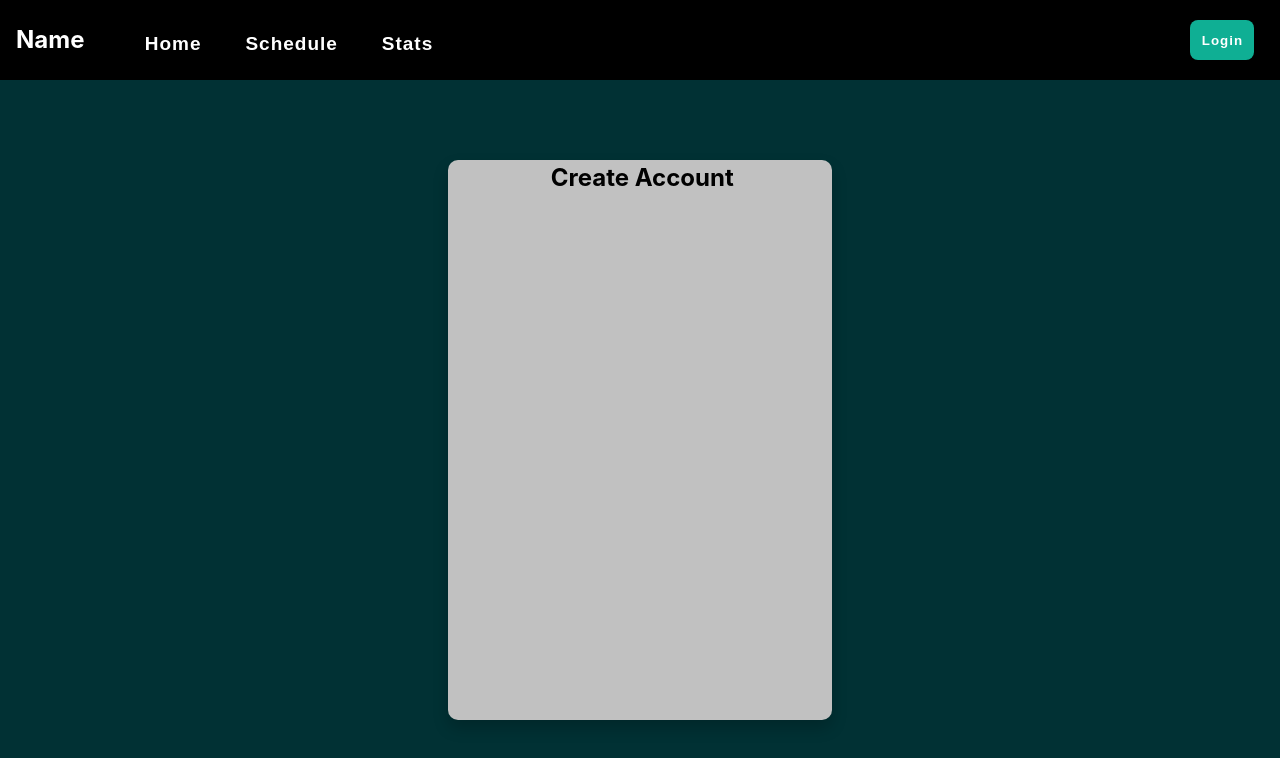
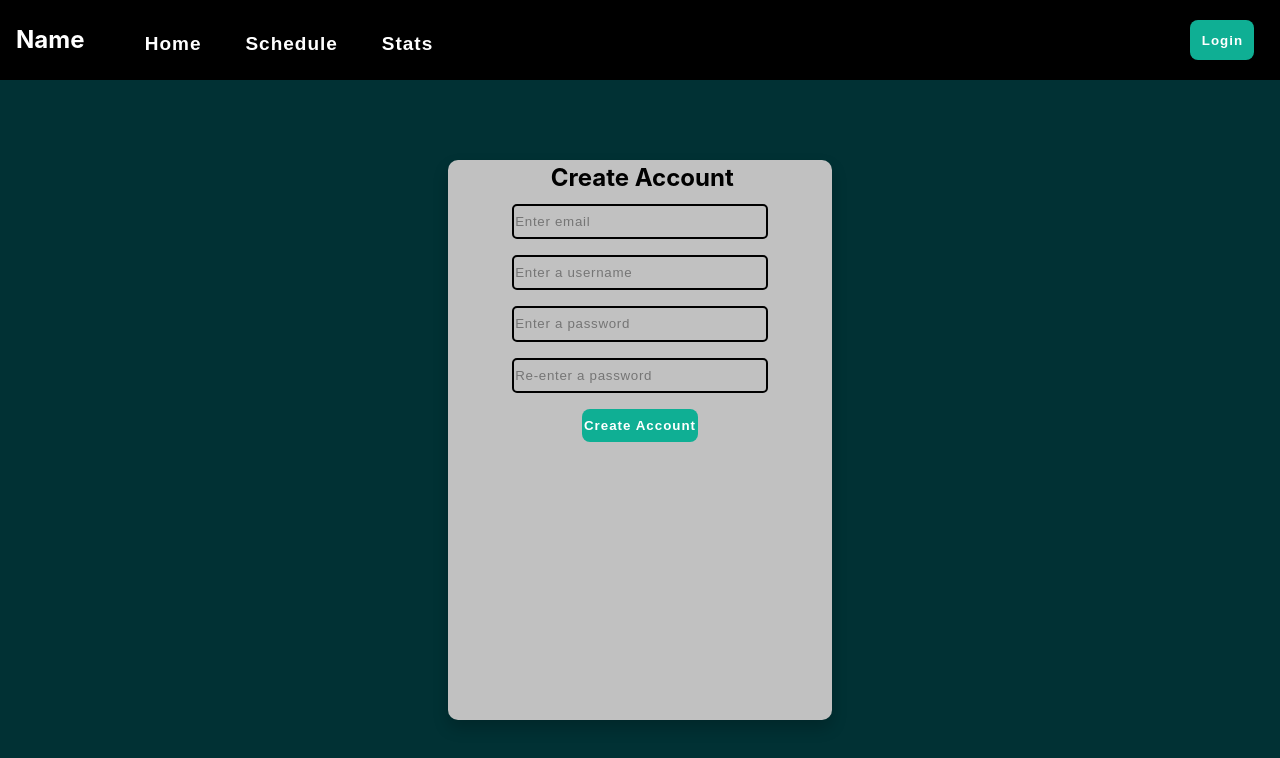
Before and after one commit to TheBigTig24/fantasy, a React (Vite) app in the folder client/: page /createAcc in a window 1280 px wide. Shown: the top 758 px of the page. Built offline with nearby package versions, Linux system fonts and the light colour scheme.

Commit message:
simple createAcc styling

```diff
--- a/client/src/pages/CreateAcc.jsx
+++ b/client/src/pages/CreateAcc.jsx
@@ -1,8 +1,14 @@
 import NavBar from "../components/navbar"
 import '../styles/createAcc.css'
+import { useState } from 'react'
 
 
 const CreateAcc = () => {
+
+    const [email, setEmail] = useState();
+    const [username, setUsername] = useState();
+    const [password, setPassword] = useState();
+    const [password2, setPassword2] = useState();
 
 
     return (<>
@@ -10,6 +16,11 @@ const CreateAcc = () => {
         <div id="container">
             <div id="login-box">
                 <h2>Create Account</h2>
+                <input onChange={(e) => setEmail(e.target.value)} placeholder="Enter email"></input>
+                <input onChange={(e) => setUsername(e.target.value)} placeholder="Enter a username"></input>
+                <input onChange={(e) => setPassword(e.target.value)} placeholder="Enter a password"></input>
+                <input onChange={(e) => setPassword2(e.target.value)} placeholder="Re-enter a password"></input>
+                <button id="sign-in">Create Account</button>
             </div>
         </div>
     </>)
--- a/client/src/pages/Home.jsx
+++ b/client/src/pages/Home.jsx
@@ -71,6 +71,8 @@ const Home = () => {
         <NavBar />
         <div className='contain'>
             <div className='user-matches'>
+                <h1>Your Servers</h1>
+                <button id='create-server'></button>
             </div>
             <div className='recent-matches'>
                 <h1>Recent Matches</h1>
--- a/client/src/styles/home.css
+++ b/client/src/styles/home.css
@@ -11,6 +11,12 @@
     width: 75%;
     height: 100%;
     border: 2px solid;
+    padding: 1rem;
+    display: inline;
+}
+
+#create-server {
+    width: 3%;
 }
 
 .recent-matches {
```
